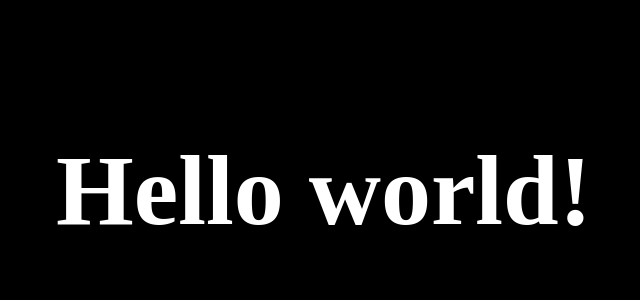
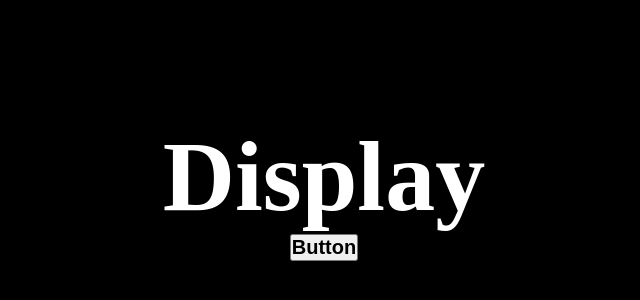
Before and after one commit to amoCRM-syrovezhko-test-task/timer, a React (Create React App) app: page / in a window 1280 px wide. Shown: the part 210-510 px from the top of the page, without its empty margins (316-956 px from the left). Built offline with nearby package versions, Linux system fonts and the light colour scheme.

Commit message:
feat: started `Button` and `Display` components
fife said `It's tome to sleep` 😔

```diff
--- a/src/App.css
+++ b/src/App.css
@@ -14,6 +14,7 @@ html {
   display: flex;
   align-items: center;
   justify-content: center;
+  flex-direction: column;
 }
 
 h1 {
--- a/src/App.js
+++ b/src/App.js
@@ -1,9 +1,12 @@
 import './App.css';
+import Display from './components/Display';
+import Button from './components/Button';
 
 function App() {
   return (
     <div className="App">
-      <h1>Hello world!</h1>
+      <Display />
+      <Button />
     </div>
   );
 }
--- /dev/null
+++ b/src/components/Button.jsx
@@ -0,0 +1,11 @@
+import React from 'react';
+
+const Button = () => {
+  return (
+    <button className='btn'>
+      <h2>Button</h2>
+    </button>
+  );
+};
+
+export default Button;
--- /dev/null
+++ b/src/components/Display.jsx
@@ -0,0 +1,11 @@
+import React from 'react';
+
+const Display = () => {
+  return (
+    <main className='main'>
+      <h1>Display</h1>
+    </main>
+  );
+};
+
+export default Display;
```
